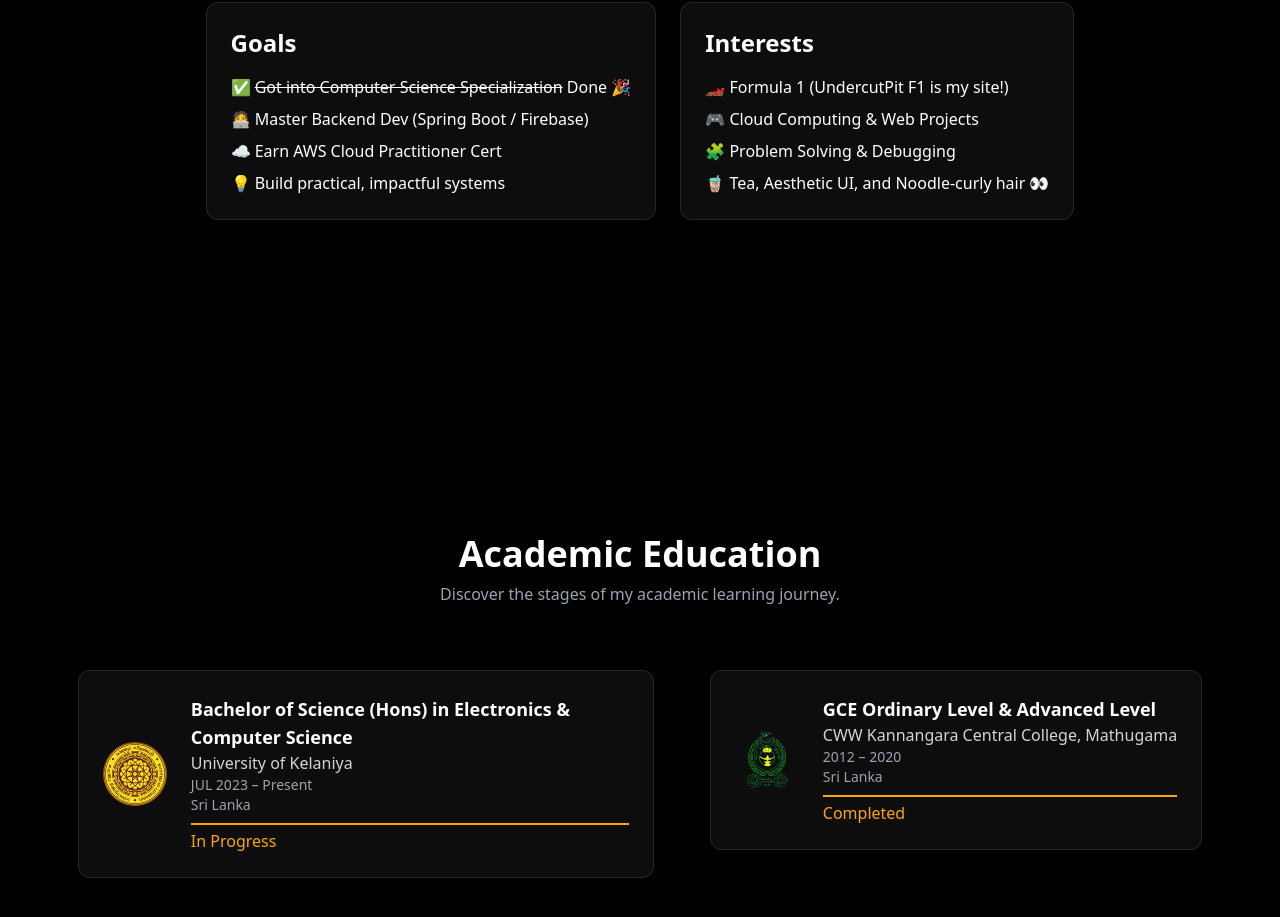
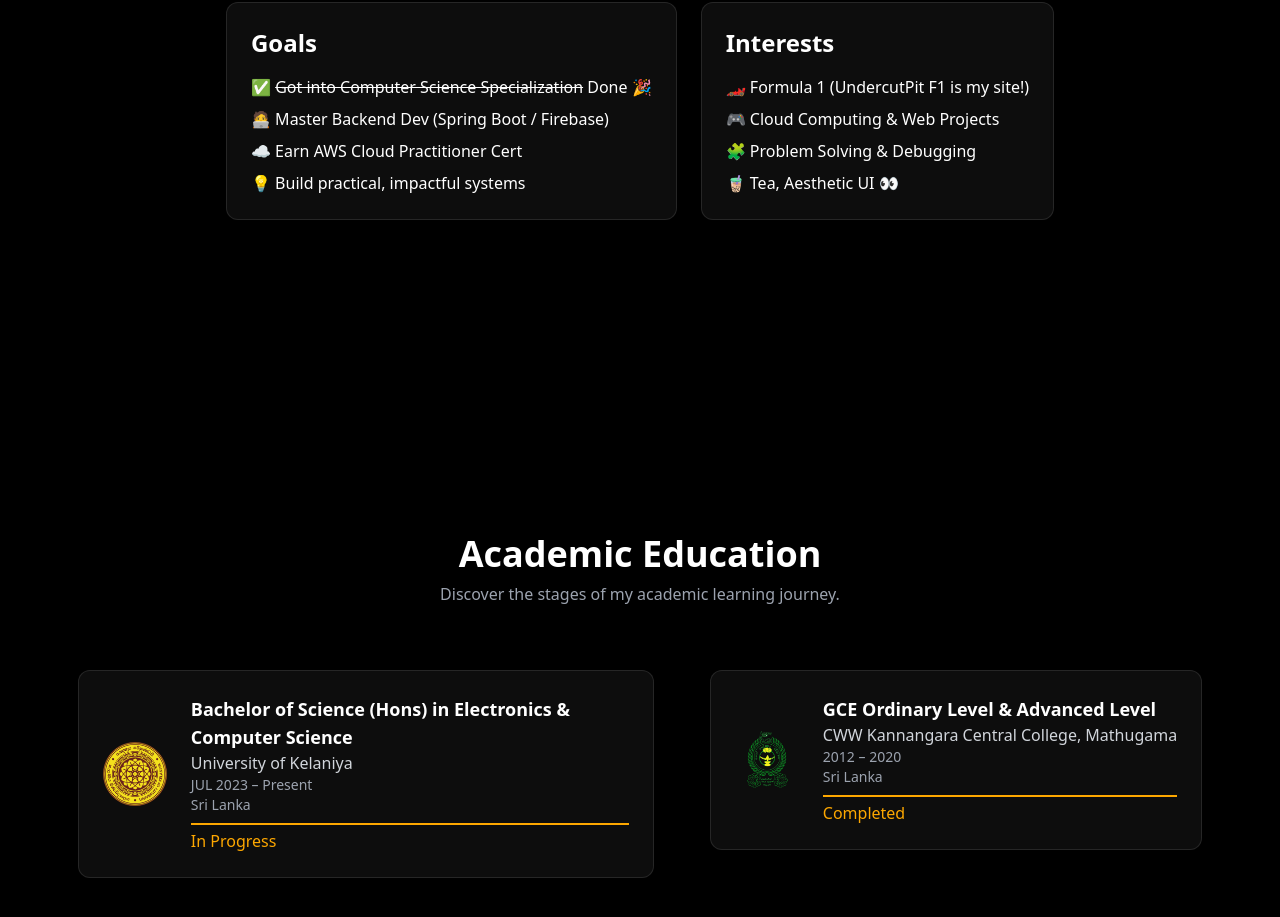
Before and after one commit to maneeshaYasinth/Maneesha-Gunarathna, a React (Vite) app: page / in a window 1280 px wide. Shown: the part 1286-2203 px from the top of the page. Built offline with nearby package versions, Linux system fonts and the light colour scheme.

Commit message:
test deplyment

```diff
--- a/src/components/about.jsx
+++ b/src/components/about.jsx
@@ -99,7 +99,7 @@ const About = () => {
               <li>🏎️ Formula 1 (UndercutPit F1 is my site!)</li>
               <li>🎮 Cloud Computing & Web Projects</li>
               <li>🧩 Problem Solving & Debugging</li>
-              <li>🧋 Tea, Aesthetic UI, and Noodle-curly hair 👀</li>
+              <li>🧋 Tea, Aesthetic UI 👀</li>
             </ul>
           </div>
         </motion.div>
```
